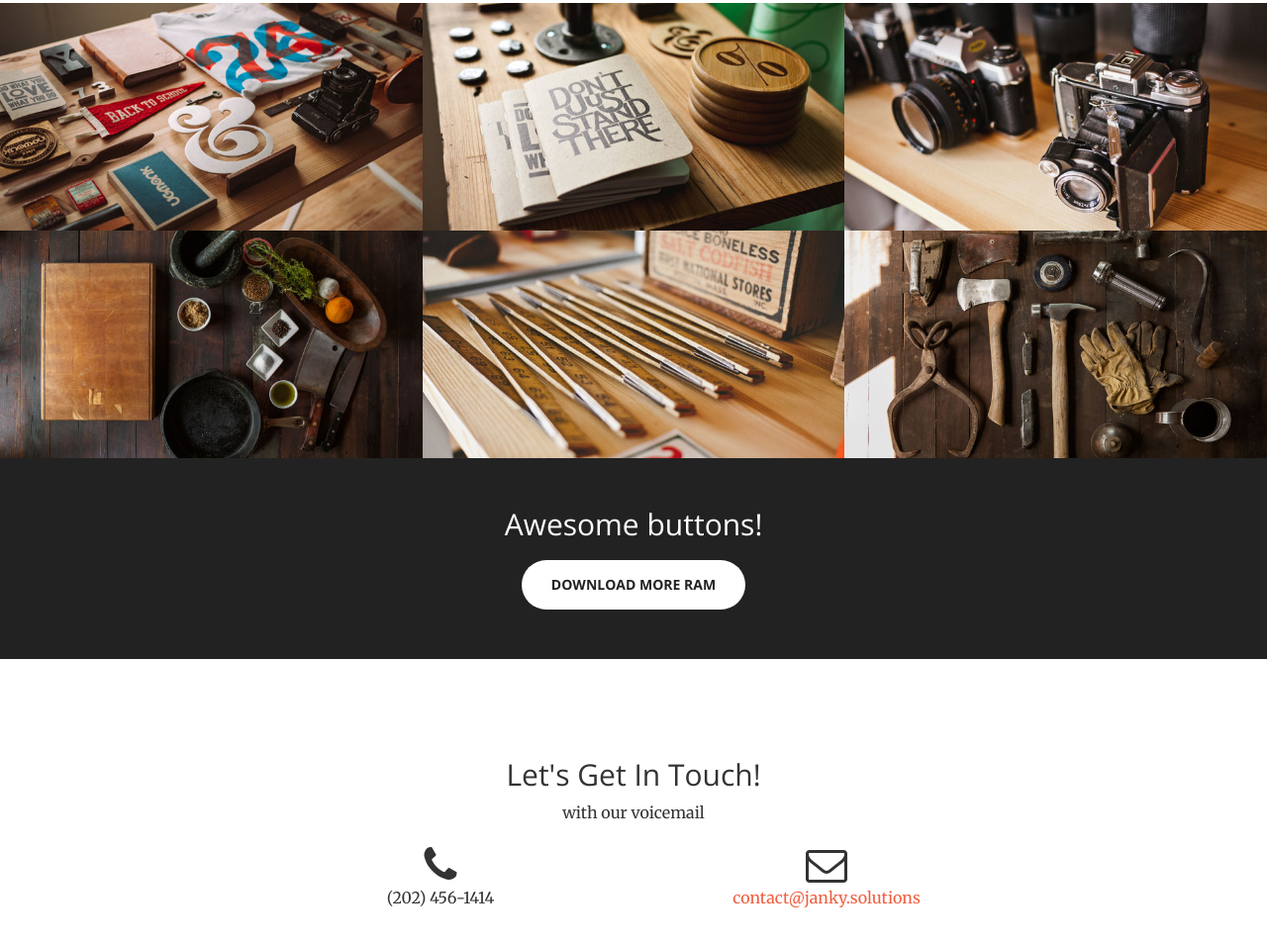
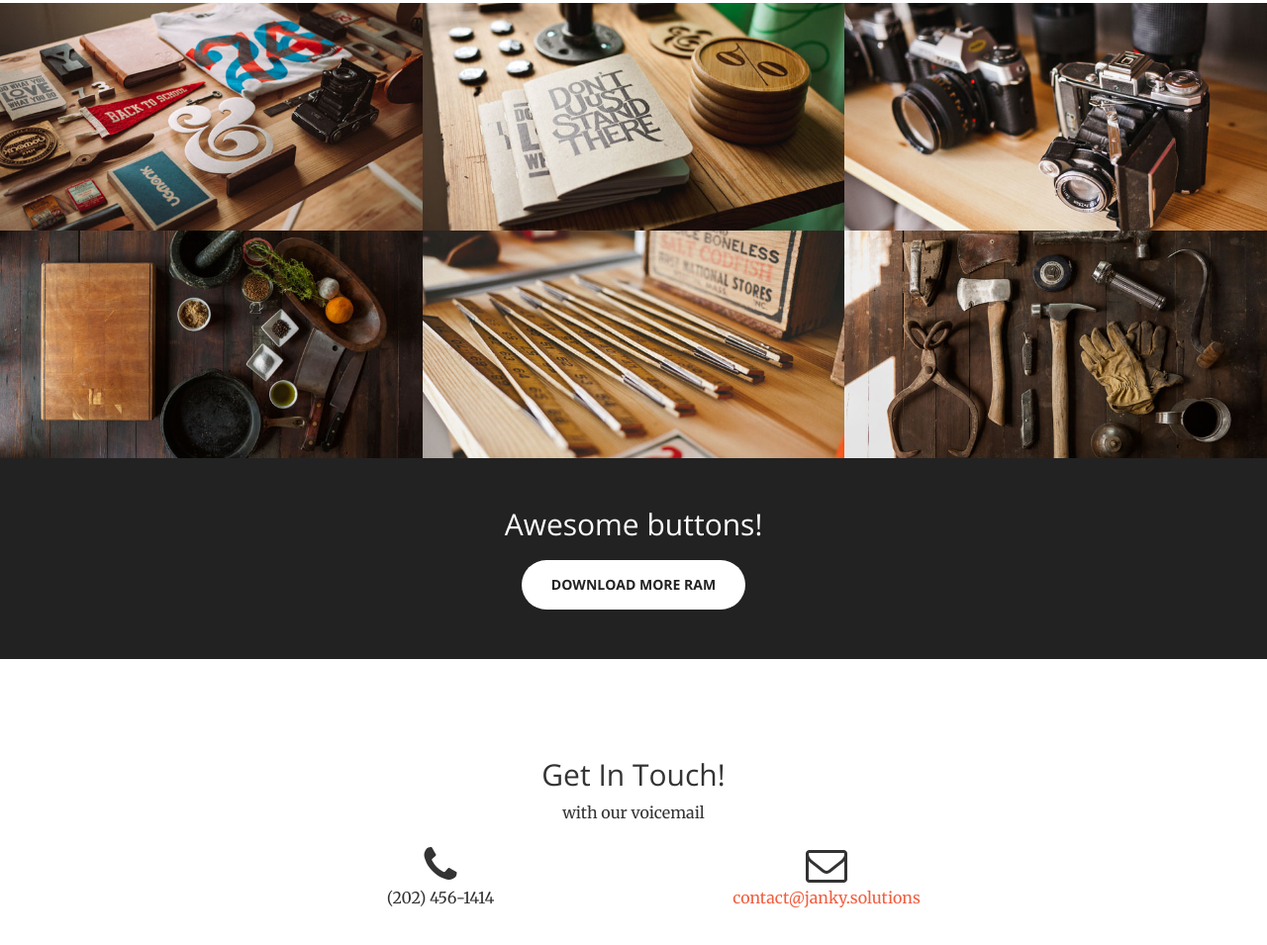
Before and after one commit to JankySolutions/janky.solutions, a plain HTML site: page index.html in a window 1280 px wide. Shown: the part 1671-2626 px from the top of the page at 99% size. Drawn offline with nearby package versions, Linux system fonts and the light colour scheme.

Commit message:
Remove extra metatags, change "lets get in touch with our voicemail" to "get in touch with our voicemail"

```diff
--- a/index.html
+++ b/index.html
@@ -6,8 +6,6 @@
     <meta charset="utf-8">
     <meta http-equiv="X-UA-Compatible" content="IE=edge">
     <meta name="viewport" content="width=device-width, initial-scale=1">
-    <meta name="description" content="">
-    <meta name="author" content="">
 
     <title>Janky Solutions, LLC</title>
 
@@ -248,7 +246,7 @@
         <div class="container">
             <div class="row">
                 <div class="col-lg-8 col-lg-offset-2 text-center">
-                    <h2 class="section-heading">Let's Get In Touch!</h2>
+                    <h2 class="section-heading">Get In Touch!</h2>
                     <p>with our voicemail</p>
                 </div>
                 <div class="col-lg-4 col-lg-offset-2 text-center">
```
